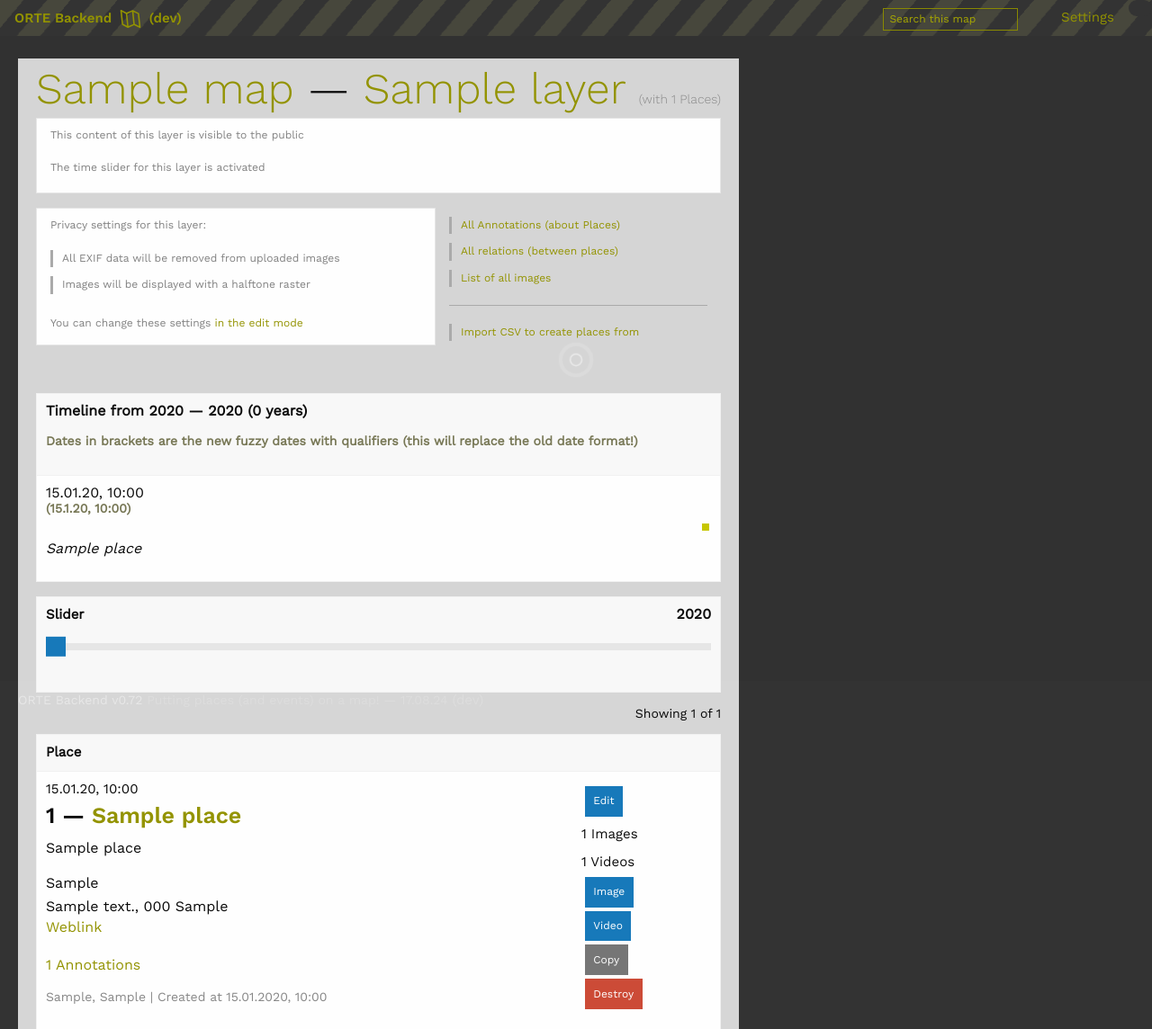
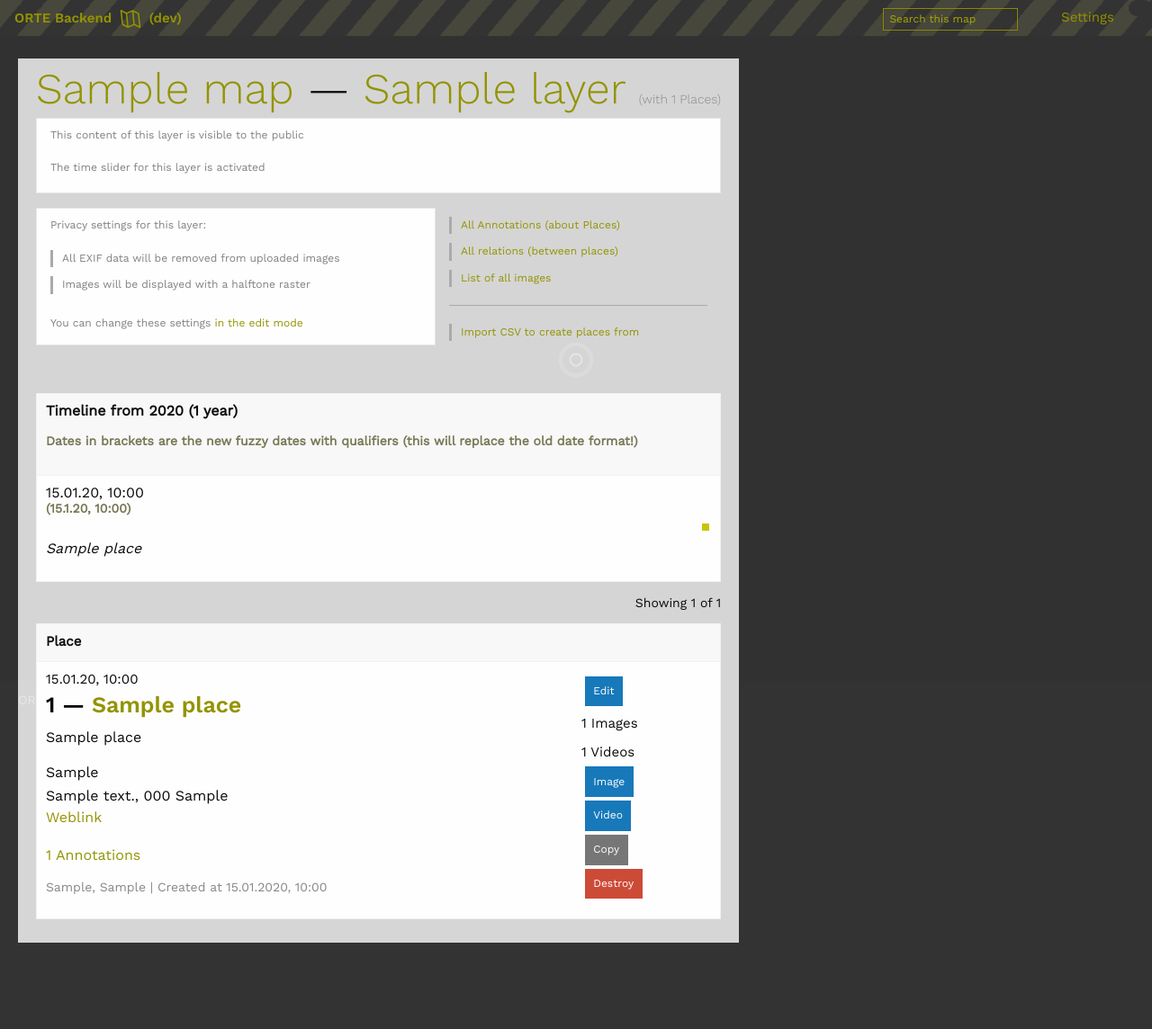
Before and after one commit to a-thousand-channels/ORTE-backend, a Rails app: a page that uses app/views/places/index.html.haml in a window 1280 px wide. Shown: the top 1144 px of the page at 90% size. After the commit the page ends 1048 px from the top, so only its background shows below. Run offline with Rails 7, Linux system fonts and the light colour scheme; a user stored in the database is signed in; data comes from the database, SQL or seed files in the repository; tables that the repository leaves empty hold one stand-in row (values such as "Sample post"); lists and menus that the app fills with data are empty; style sheets or scripts are compiled from the project's sources; parts of the project's set-up code (start-up, migrations or seed data) failed here and were passed over; some libraries are stand-ins or nearby versions.

Commit message:
Fix display of no-events places in a timeline listing (refs #335)

```diff
--- a/app/assets/javascripts/helpers/timeslider.js
+++ b/app/assets/javascripts/helpers/timeslider.js
@@ -23,7 +23,7 @@
 
     let timelineInfoBox = document.createElement('div');
     timelineInfoBox.setAttribute('id', 'timeline-infobox');
-    timelineInfoBox.innerHTML = '<div id="timeline-info-status"></div><div id="timeline-function">(<a href="">Show all places</a>)</div> <div id="timeline-switch">(<a href="">Switch to slider</a>)</div>';
+    timelineInfoBox.innerHTML = '<div id="timeline-info-status"></div><div id="timeline-function">(<a href="">Show all places</a>)</div> <div id="timeline-switch">(<a href="">Switch to timeline axis</a>)</div>';
     timelineWrapper.appendChild(timelineInfoBox);
 
     // TimeSlider
@@ -38,7 +38,6 @@
 
   let timelineSlider = document.createElement('div');
   timelineSlider.setAttribute('id', 'timeline-slider');
-  timelineSlider.classList.add('hidden');
   timelineSlider.innerHTML = `\
     <div class="slider radius" data-slider data-initial-start="${minYear}" data-start="${minYear}" data-end="${maxYear}" data-step="1">\
         <div class="slider-handle" data-slider-handle role=slider tabindex="1"></div>\
@@ -64,6 +63,7 @@
 
     let timelineAxis = document.createElement('div');
     timelineAxis.setAttribute('id', 'timeline-axis');
+    timelineAxis.classList.add('hidden');
     timelineAxis.appendChild(scrollLeft);
     timelineAxis.appendChild(scrollRight);
     let timelineContent = document.createElement('div');
@@ -146,7 +146,7 @@
       });
       console.log("Timeline: setupTimesliderEvents","Prep eventListeners done");
 
-    }
+      }
 
 }
 
@@ -194,10 +194,7 @@
       console.log("X Future", marker.data.fromYear,selectedYear,marker.data.endYear,marker.data.color, marker.data.title, marker.data.layer_id);
       // window.map.removeLayer(marker);
       window.marker_layers.removeLayer(marker);
-
-
     }
-
   });
   window.marker_layers.refreshClusters();
 }
@@ -255,11 +252,11 @@
   if ( timelineSlider.classList.contains("hidden") ) {
     timelineSlider.classList.remove("hidden");
     timelineAxis.classList.add("hidden");
-    timelineSwitch.innerHTML = "(<a href=''>Switch to axis</a>)";
+    timelineSwitch.innerHTML = " (<a href=''>Switch to timeline axis</a>)";
   } else {
     timelineSlider.classList.add("hidden");
     timelineAxis.classList.remove("hidden");
-    timelineSwitch.innerHTML = "(<a href=''>Switch to slider</a>)";
+    timelineSwitch.innerHTML = " (<a href=''>Switch to slider</a>)";
   }
 });
 
@@ -268,7 +265,7 @@
 $(document).on('changed.zf.slider', '[data-slider]', function(event) {
   var $slider = $(event.currentTarget);
   var $numberInput = $slider.children('input');
-  console.log($numberInput.val())
+  console.log("Selected year",$numberInput.val())
   $('#slider-selection').html($numberInput.val())
   const selectedYear = $numberInput.val();
 
@@ -277,8 +274,13 @@
     const placeDivs = document.querySelectorAll(".place");
     placeDivs.forEach(function(div) {
       div.classList.add("hidden");
-      console.log(selectedYear, div,div.dataset.startyear,div.dataset.endyear)
-      if (div.dataset.startyear <= selectedYear && div.dataset.endyear >= selectedYear) {
+      if ( div.dataset.endyear === undefined || div.dataset.endyear === "" ) {
+        div.dataset.endyear = div.dataset.startyear;
+      }
+      console.log("Place",div.dataset,div.dataset.startyear,div.dataset.endyear);
+
+      if ( (div.dataset.startyear <= selectedYear && div.dataset.endyear >= selectedYear)
+        || ( div.dataset.startyear === undefined || div.dataset.startyear === "" ) ) {
         div.classList.remove("hidden");
       }
     });
--- a/app/views/places/index.html.haml
+++ b/app/views/places/index.html.haml
@@ -84,10 +84,11 @@
                 Timeline
               from
               = minyear
-              \—
-              = maxyear
-              - timespan = maxyear-minyear
-              (#{timespan} years)
+              - if minyear != maxyear
+                \—
+                = maxyear
+              - timespan = maxyear-minyear+1
+              (#{timespan} #{timespan > 1 ? 'years' : 'year'})
             %p
               %label.small
                 Dates in brackets are the new fuzzy dates with qualifiers (this will replace the old date format!)
@@ -120,7 +121,7 @@
                   %span.time.time-on>‒
                 - else
                   %span.time.time-off>‒
-  - if @map.enable_time_slider
+  - if @map.enable_time_slider && timespan > 1
     %table
       %thead
         %tr
@@ -147,7 +148,7 @@
           &nbsp;
 
     %tbody
-      - @places.sort_by{ |e| e.startdate.nil? ? Date.new : e.startdate }.each do |place|
+      - @places.sort_by{ |e| e.startdate.nil? ? Date.new(9999) : e.startdate }.each do |place|
         %tr.place{"data-startyear":(place.startdate ? place.startdate.year : ''),"data-endyear":(place.enddate ? place.enddate.year : '')}
           %td
             = smart_date_display(place.startdate, place.enddate)
```
